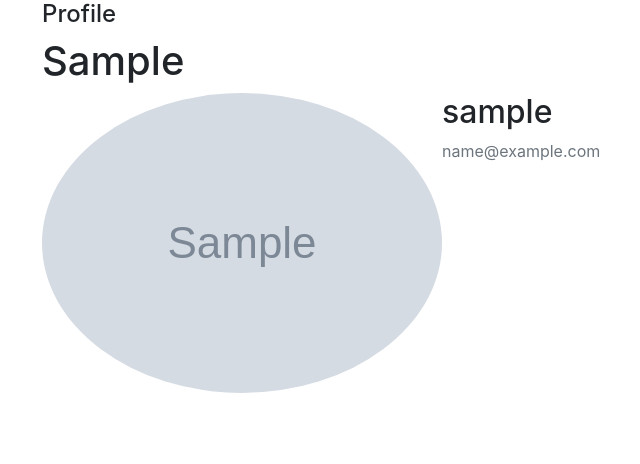
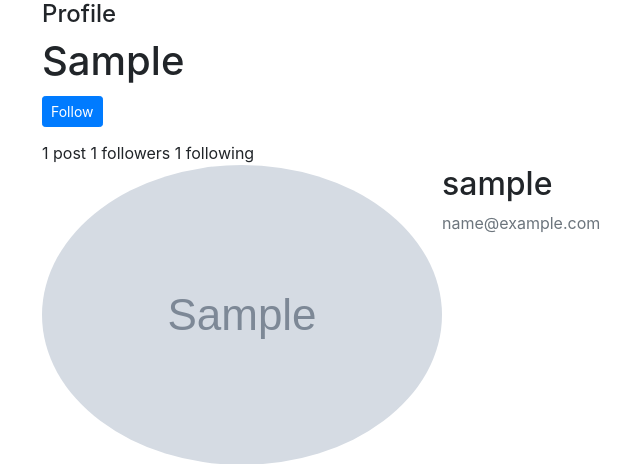
Before and after one commit to RashimNarayanTiku/instagram, a Django app: template user/templates/user/profile.html in a window 1280 px wide. Shown: the part 56-520 px from the top of the page, without its empty margins (43-683 px from the left). Run offline with Django 3.2, Linux system fonts and the light colour scheme; the template is opened without the code that fills it: most values are stand-ins (such as "Sample title", 1, 10 or a date in 2020); grey boxes marked "Sample" are stand-in pictures; some libraries are stand-ins or nearby versions.

Commit message:
Follow sytem in progress

```diff
--- a/instagram/urls.py
+++ b/instagram/urls.py
@@ -35,6 +35,7 @@ urlpatterns = [
     path('notification/display/<int:pk>', notification_views.NotificationDisplayView.as_view(), name='notification_display'),
 
 
+    path('follow/', user_views.followView.as_view(), name='follow'),
     path('<str:username>/', user_views.profileView, name='profile'),
     path('accounts/emailsignup/', user_views.signupView, name='signup'),
     path('accounts/edit/', user_views.editView, name='edit'),
--- a/post/static/css/base.css
+++ b/post/static/css/base.css
@@ -146,6 +146,9 @@ a {
 }
 
 #notification-dot{
+    position:absolute;
+    margin-left:5%;
+    margin-top:5%;
     display:none;
     font-size: 5px;
     color:rgb(237,73,86) !important;
--- a/post/static/js/base.js
+++ b/post/static/js/base.js
@@ -3,7 +3,7 @@ $(document).ready(function(){
 
     // -------------------- notifications numbers -------------------------
     const user_id = JSON.parse(document.getElementById('user_id').textContent);
-    const url = `notification/${user_id}`;
+    const url = `/notification/${user_id}`;
 
     $.get(url, function(response) {
         console.log(url, 'Notification finished successfully');
@@ -15,8 +15,6 @@ $(document).ready(function(){
     }).fail(function(xhr) {
         console.log('Notification failed with '+xhr.status+' '+url);
     });
-
-
 
     // ---------------------- popup click listener ------------------------
     $("body").click(function(ele) {
@@ -31,15 +29,17 @@ $(document).ready(function(){
             $("#user-input").css('color', 'grey');
         }
 
-
         // notification
         if(ele.target.id !== "notification" && ele.target.id !== "notification-display"){
             $("#notification-display").css('display', 'none');
         }
 
     });
+});
 
-});
+
+
+
 
 
 
@@ -49,13 +49,11 @@ $(document.body).on('click','#notification', function(e) {
 
     const user_id = JSON.parse(document.getElementById('user_id').textContent);
 
-    $.get(`notification/display/${user_id}`, function(response) {
-
+    $.get(url=`/notification/display/${user_id}`, function(response) {
         console.log(url, 'Notification finished successfully');
         $("#notification-display").html(response.html);
         $("#notification-display").css('display', 'block');
         $("#notification-dot").css('display','none')
-
 
     }).fail(function(xhr) {
         console.log('Notification failed with '+xhr.status+' '+url);
@@ -322,3 +320,23 @@ var message_notification = setInterval(function(){
     });
 
 }, 1000);
+
+
+
+// --------------------------- follow-btn --------------------------
+
+$(document.body).on('click','.follow-btn', function() {
+
+    var page_url = window.location.href.split('/');
+    user_username = page_url[page_url.length - 2];
+    console.log('follow request sent @ /follow/')
+
+    $.post('/follow/',{'username':user_username}, function(response){
+        console.log(`/follow/ finished`);
+        $('.follow-section').html(response.html)
+    }).fail(function(xhr){
+        alert('Follow failed with '+xhr.status+' '+'/follow/');
+    });
+
+    return false;
+});
--- a/post/templates/post/search.html
+++ b/post/templates/post/search.html
@@ -5,7 +5,7 @@
     <li style="width: fit-content;">
       <div style="display: flex;"><img class='rounded-circle' id='search-pic'src='{{ profile.user.photo.url}}'>
         <ul style="list-style-type: none; padding-left:2%; height:fit-content;">
-        <li style="font-weight: 600;margin-bottom: -65%;">
+        <li style="font-weight: 600;margin-bottom: -45%;">
           {{profile.username}}
         </li>
         <br>
--- a/user/models.py
+++ b/user/models.py
@@ -7,6 +7,7 @@ from django.dispatch import receiver
 
 class Profile(models.Model):
     user = models.OneToOneField(User, related_name='user', on_delete=models.CASCADE)
+    following = models.ManyToManyField(User, related_name='followers', null=True)
     photo = models.ImageField(upload_to="profile_pics", default='default.jpg')
     website = models.URLField(default='', blank=True)
     bio = models.TextField(default='', blank=True)
--- a/user/templates/user/base.html
+++ b/user/templates/user/base.html
@@ -7,7 +7,6 @@
     <meta name="viewport" content="width=device-width, initial-scale=1, shrink-to-fit=no">
 
     {% load static %}
-    <!-- <link rel="stylesheet" href="https://maxcdn.bootstrapcdn.com/bootstrap/4.0.0/css/bootstrap.min.css" integrity="sha384-Gn5384xqQ1aoWXA+058RXPxPg6fy4IWvTNh0E263XmFcJlSAwiGgFAW/dAiS6JXm" crossorigin="anonymous"> -->
     <link rel="stylesheet" href="https://stackpath.bootstrapcdn.com/bootstrap/4.5.2/css/bootstrap.min.css" integrity="sha384-JcKb8q3iqJ61gNV9KGb8thSsNjpSL0n8PARn9HuZOnIxN0hoP+VmmDGMN5t9UJ0Z" crossorigin="anonymous">
     <link rel="stylesheet" href='{% static "css/base.css" %}'>
     <script src="https://code.jquery.com/jquery-3.5.1.min.js" integrity="sha256-9/aliU8dGd2tb6OSsuzixeV4y/faTqgFtohetphbbj0=" crossorigin="anonymous"></script>
--- a/user/templates/user/profile.html
+++ b/user/templates/user/profile.html
@@ -1,12 +1,29 @@
 {% extends 'user/base.html' %}
 
 {% block title %}{{profile.user.first_name}} (@{{profile.user.username}}) &#8226; Instagram photos and videos &#8212; Facebook{% endblock %}
-
+{% load static %}
 {% block content%}
 <div class="content-section mx-auto">
     <h4>Profile</h4>
   </div>
-  <h1 class="media-heading">{{profile.user.first_name}}</h1>
+  <h1 class="media-heading">
+    {{profile.user.first_name}}
+
+    <div class='follow-section'>
+      {% if profile.user == user %}
+      <div class='btn btn-outline-secondary btn-sm follow-btn'><span style="color:black;">Edit Profile</span></div>
+      {% elif profile.user.username in following %}
+      <div class='btn btn-outline-secondary btn-sm '><span style="color:black;">Message</span></div>
+      <div class='btn btn-outline-secondary btn-sm follow-btn' style="color:black;"><img src='{% static "img/user-icon.png"%} 'style="width:80%;"></div>
+      {% else %}
+      <div class='btn btn-primary btn-sm follow-btn'>Follow</div>
+      {% endif%}
+    </div>
+
+  </h1>
+  <span>{{profile.user.owner_posts.count}} post </span>
+  <span>{{profile.user.followers.count}} followers </span>
+  <span>{{profile.following.count}} following </span>
   <div class="content-section mx-auto">
     <div class="media">
       <img class="rounded-circle account-img" src="{{profile.photo.url}}">
```
Also changed, not shown: user/templates/user/follow.html (added, +11 -0 lines), user/views.py (+39 -2 lines), media/posts/d2c_Uy1iThz.png (added), post/static/img/user-icon.png (added), user/migrations/0005_profile_following.py (added), user/migrations/0006_auto_20210308_2301.py (added), user/migrations/0007_auto_20210308_2303.py (added), user/migrations/0008_auto_20210308_2308.py (added), user/migrations/0009_auto_20210308_2321.py (added).
